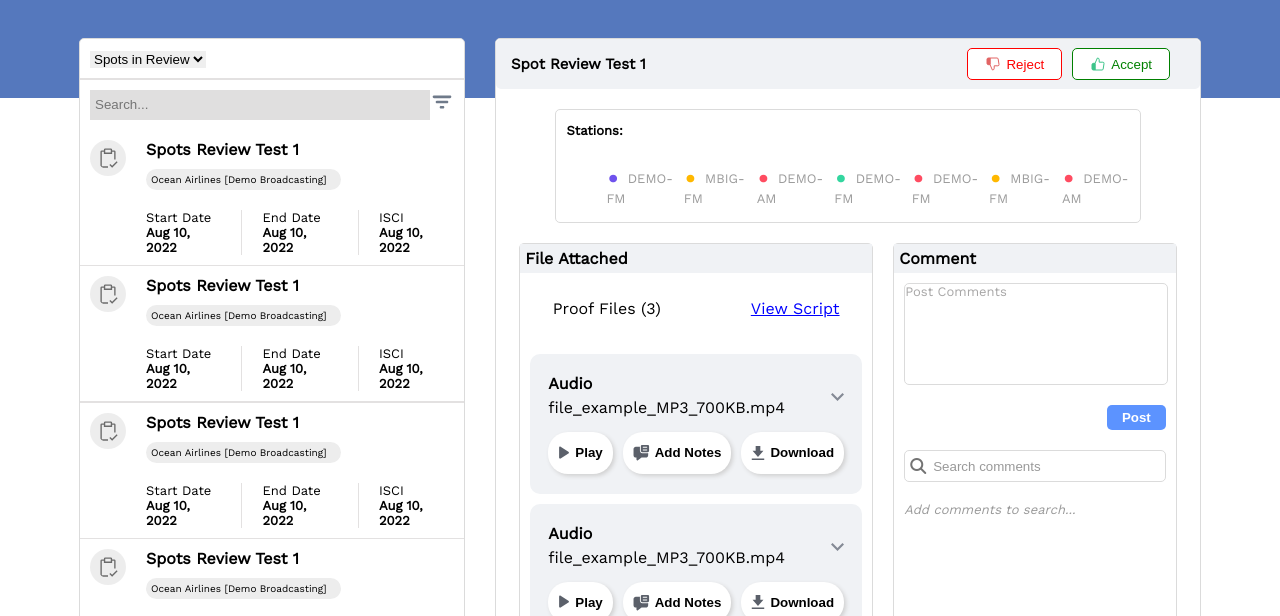
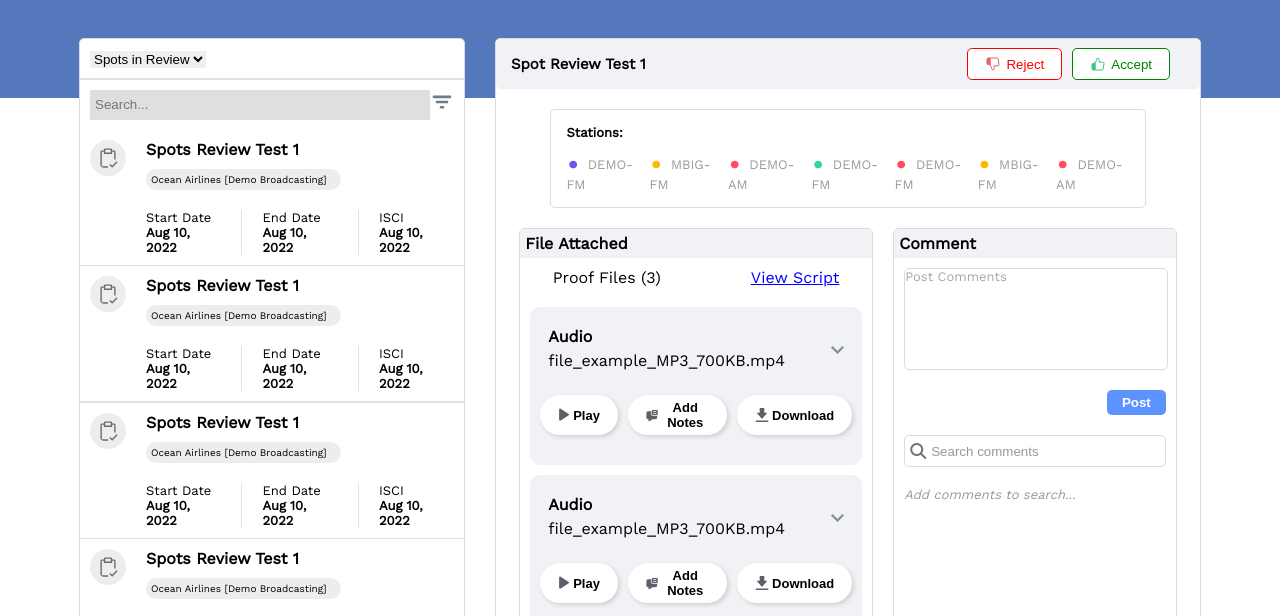
Before and after one commit to sijalzahra/Vcreative, a plain HTML site: page index.html in a window 1280 px wide. Shown: the part 172-788 px from the top of the page. Drawn offline with nearby package versions, Linux system fonts and the light colour scheme.

Commit message:
initial commit

```diff
--- a/style.css
+++ b/style.css
@@ -1,6 +1,11 @@
 body{
     margin: 0;
     padding: 0;
+}
+
+*{
+  margin: 0;
+  padding: 0;
 }
 
 section{
@@ -265,7 +270,7 @@ padding: 5px;
   width: 80%;
   border: 0.5px solid rgb(219, 219, 219);
   border-radius: 5px;
-  padding: 0px 10px;
+  padding: 15px;
 }
 
 .stations-caption{
@@ -398,19 +403,20 @@ padding: 5px;
   display: flex;
   justify-content: center;
   gap: 10px;
+  padding: 10px;
 }
 
 .audio-buttons{
   display: flex;
   align-items: center;
-  justify-content: center;
   background-color: white;
   outline: none;
   border: none;
   border-radius: 20px;
   box-shadow: 2px 2px 4px rgb(208, 208, 208);
-  gap: 5px;
-  padding: 0px 10px;
+  gap: 3px;
+  padding: 5px 18px;
+  font-size: 13px;
 }
 
 .audio-buttons p{
```
